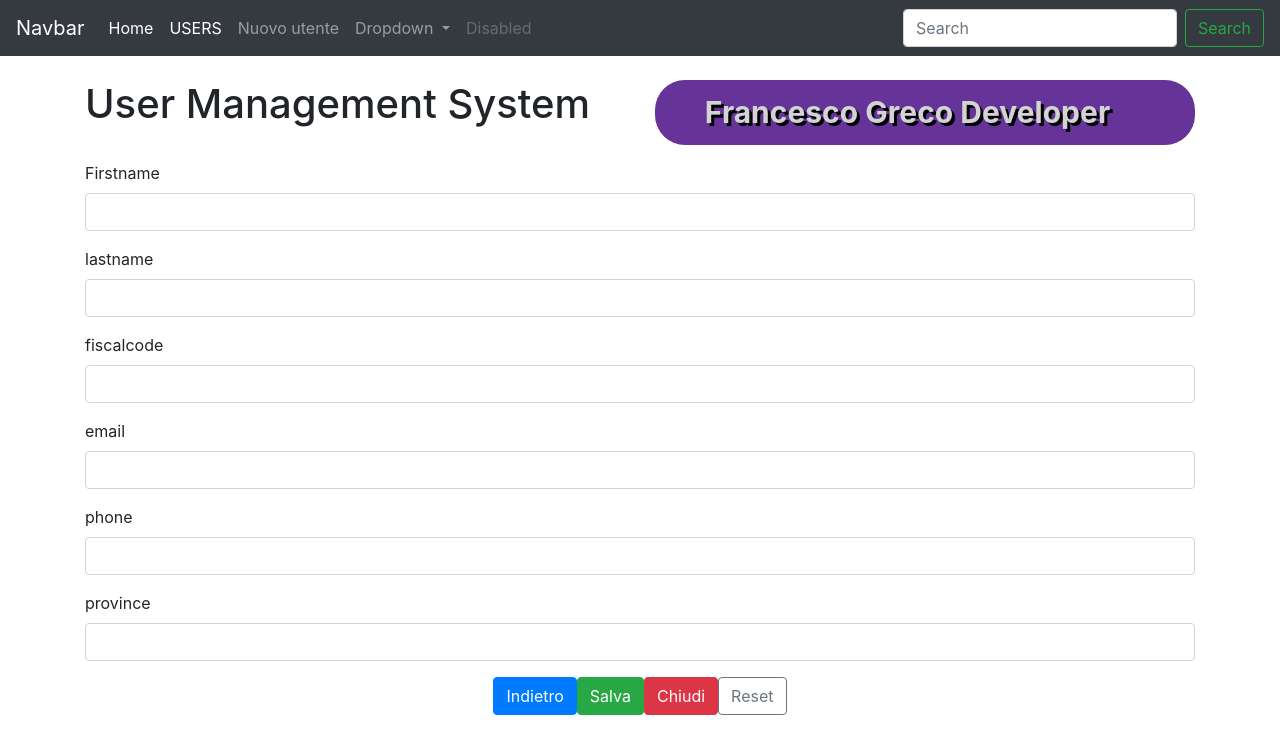
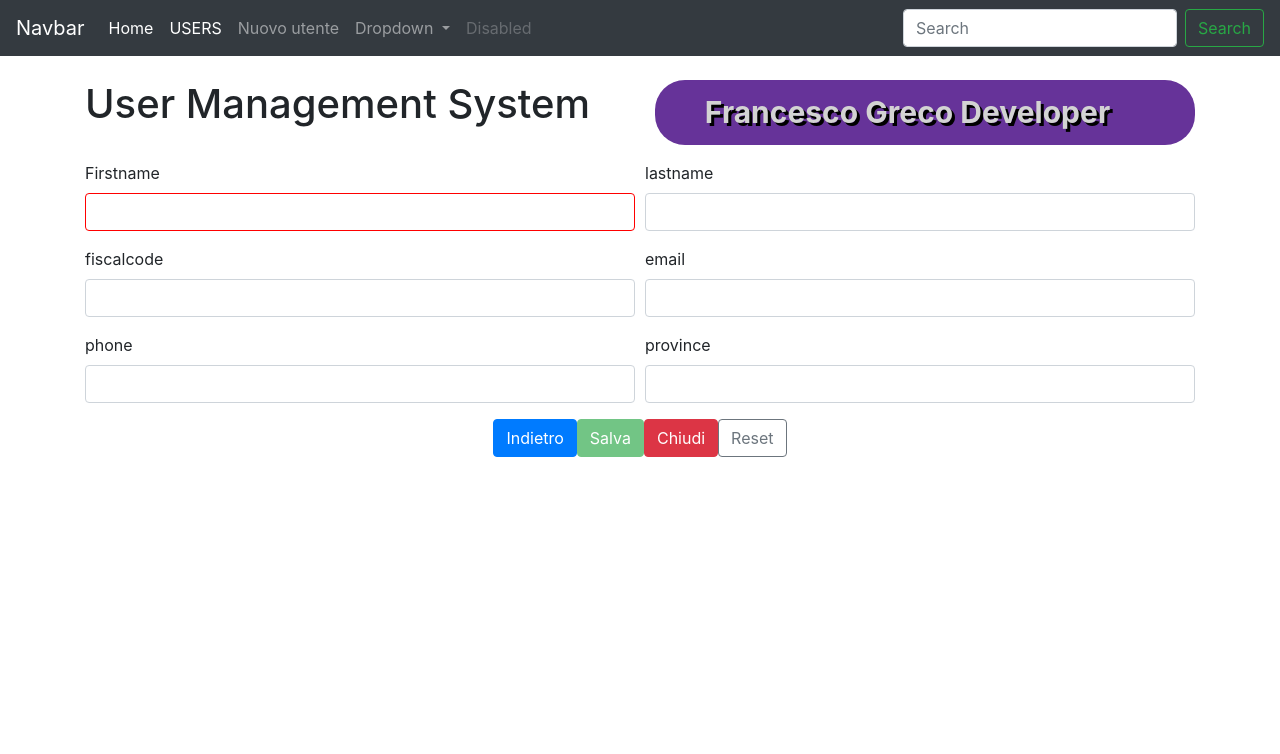
Before and after one commit to francescogreco-dev/corsoAngular, an Angular app: page /users/new in a window 1280 px wide. Shown: the top 754 px of the page. Built offline with nearby package versions, Linux system fonts and the light colour scheme.

Commit message:
validazione form

```diff
--- a/src/app/services/user.service.ts
+++ b/src/app/services/user.service.ts
@@ -83,10 +83,11 @@ export class UserService {
   }
 
   deleteUser(user: User) {
-    const index = this.users.indexOf(user);
-    if (index >= 0) {
-      this.users.splice(index, 1);
-    }
+    // const index = this.users.indexOf(user);
+    // if (index >= 0) {
+    //   this.users.splice(index, 1);
+    // }
+    return this.http.delete<UserResponse>(this.APIURL + '/' + user.id)
   }
 
   updateUser(user: User) {
--- a/src/app/user-detail/user-detail.component.css
+++ b/src/app/user-detail/user-detail.component.css
@@ -46,3 +46,6 @@
   width: 98%;
   margin: 0 auto;
 } */
+input.ng-invalid{
+  border: 1px solid red;
+}
--- a/src/app/user-detail/user-detail.component.html
+++ b/src/app/user-detail/user-detail.component.html
@@ -1,34 +1,49 @@
 <form class="userForm" #f="ngForm">
   <input [(ngModel)]="user.id" type="hidden" name="id" id="id">
-  <div class="form-group">
+  <div class="form-row">
+    <div class="form-group col-sm-6">
       <label for="firstname">Firstname</label>
-    <input class="form-control" [(ngModel)]="user.name" name="firstname" id="firstname">
+      <input required minlength="3" #firtsName="ngModel" class="form-control" [(ngModel)]="user.name" name="firstname"
+        id="firstname">
+      <div *ngIf="firtsName.dirty && firtsName.touched && firtsName.invalid">
+        <div class="alert-danger" *ngIf="firtsName.errors.required">
+          Il nome è obbligatorio!
         </div>
-  <div class="form-group">
+        <div class="alert-danger" *ngIf="firtsName.errors.minlength">
+          Lunghezza minima {{firtsName.errors.minlength.requiredLength}} caratteri!
+        </div>
+      </div>
+    </div>
+    <div class="form-group col-sm-6">
       <label for="lastname">lastname</label>
       <input class="form-control" [(ngModel)]="user.lastname" name="lastname" id="lastname">
     </div>
-  <div class="form-group">
+  </div>
+  <div class="form-row">
+    <div class="form-group col-sm-6">
       <label for="fiscalcode">fiscalcode</label>
-    <input  class="form-control"[(ngModel)]="user.fiscalcode" name="fiscalcode" id="fiscalcode">
+      <input class="form-control" [(ngModel)]="user.fiscalcode" name="fiscalcode" id="fiscalcode">
     </div>
-  <div class="form-group">
+    <div class="form-group col-sm-6">
       <label for="email">email</label>
       <input class="form-control" [(ngModel)]="user.email" type="email" name="email" id="email">
     </div>
-  <div class="form-group">
+  </div>
+  <div class="form-row">
+    <div class="form-group col-sm-6">
       <label for="phone">phone</label>
-    <input class="form-control" [(ngModel)]="user.phone"name="phone" id="phone">
+      <input class="form-control" [(ngModel)]="user.phone" name="phone" id="phone">
     </div>
-  <div class="form-group">
+    <div class="form-group col-sm-6">
       <label for="province">province</label>
       <input class="form-control" [(ngModel)]="user.province" name="province" id="province">
+    </div>
   </div>
   <div class="form-group form-footer text-center">
     <!-- <button (click)="backToUsers()" class="btn btn-primary">Indietro</button> -->
     <a href="#" class="new-user btn btn-primary" routerLink="">Indietro</a>
-    <button class="btn btn-success" (click) = "saveUser()">Salva</button>
-    <button class="btn btn-danger" (click) = "closeFormEvent()">Chiudi</button>
+    <button [disabled]="f.invalid" class="btn btn-success" (click)="saveUser()">Salva</button>
+    <button class="btn btn-danger" (click)="closeFormEvent()">Chiudi</button>
     <button class="btn btn-outline-secondary" (click)="resetForm(f.form)">Reset</button>
   </div>
 </form>
--- a/src/app/users/users.component.ts
+++ b/src/app/users/users.component.ts
@@ -25,7 +25,19 @@ export class UsersComponent implements OnInit {
   }
 
   onDeleteUser(user: User) {
-    this.userService.deleteUser(user);
+    this.userService.deleteUser(user).subscribe(
+      (response) => {
+        if (response.success == true) {
+          alert(response.message);
+          this.userService.getUsers().subscribe(res => {this.users = res.data});
+        } else {
+          alert(response.message);
+        }
+      },
+      (err: any) => {
+        console.log(err);
+      }
+    );
   }
 
   onSelectUser(user: User) {
```
Lines whose indentation alone changed are shown as unchanged.
